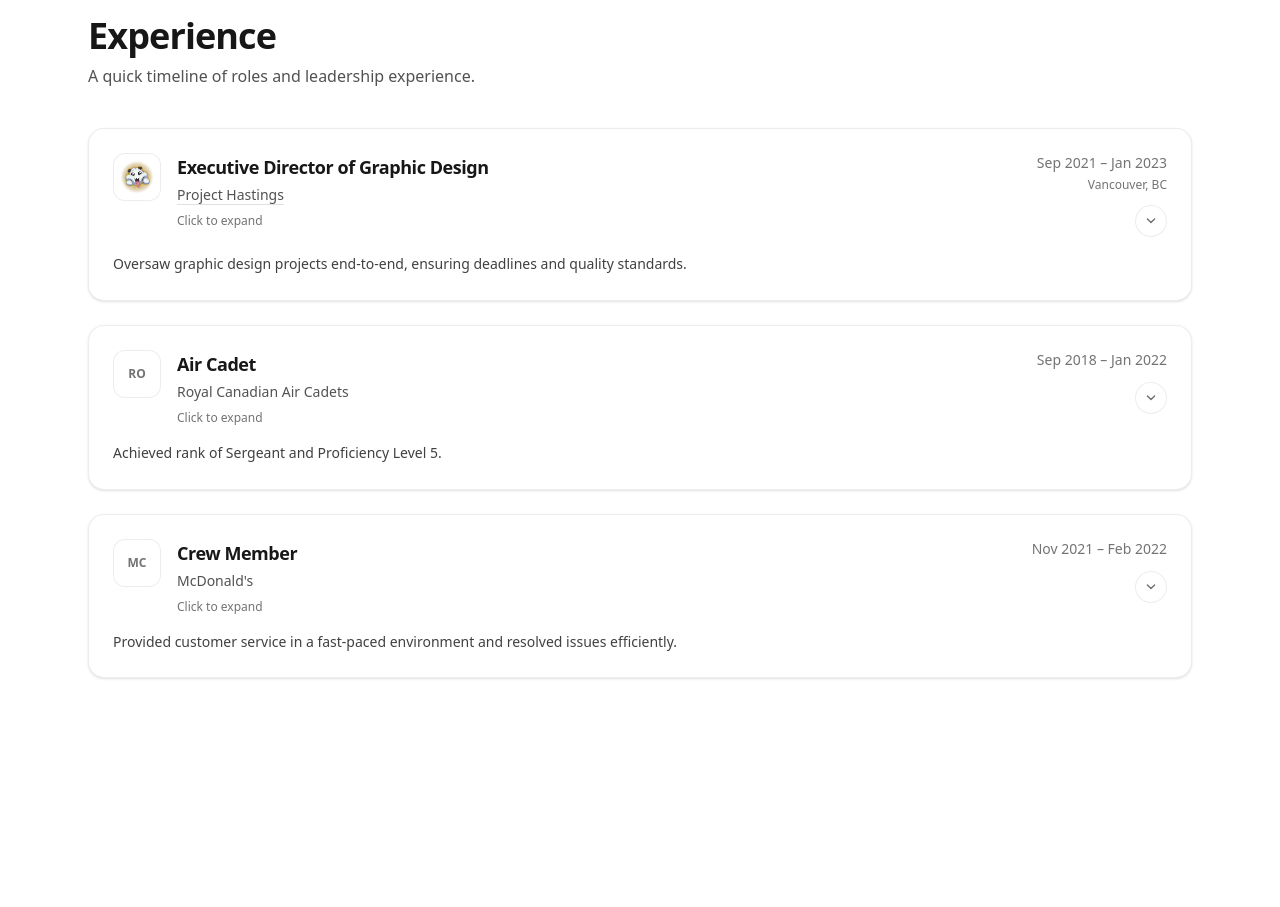
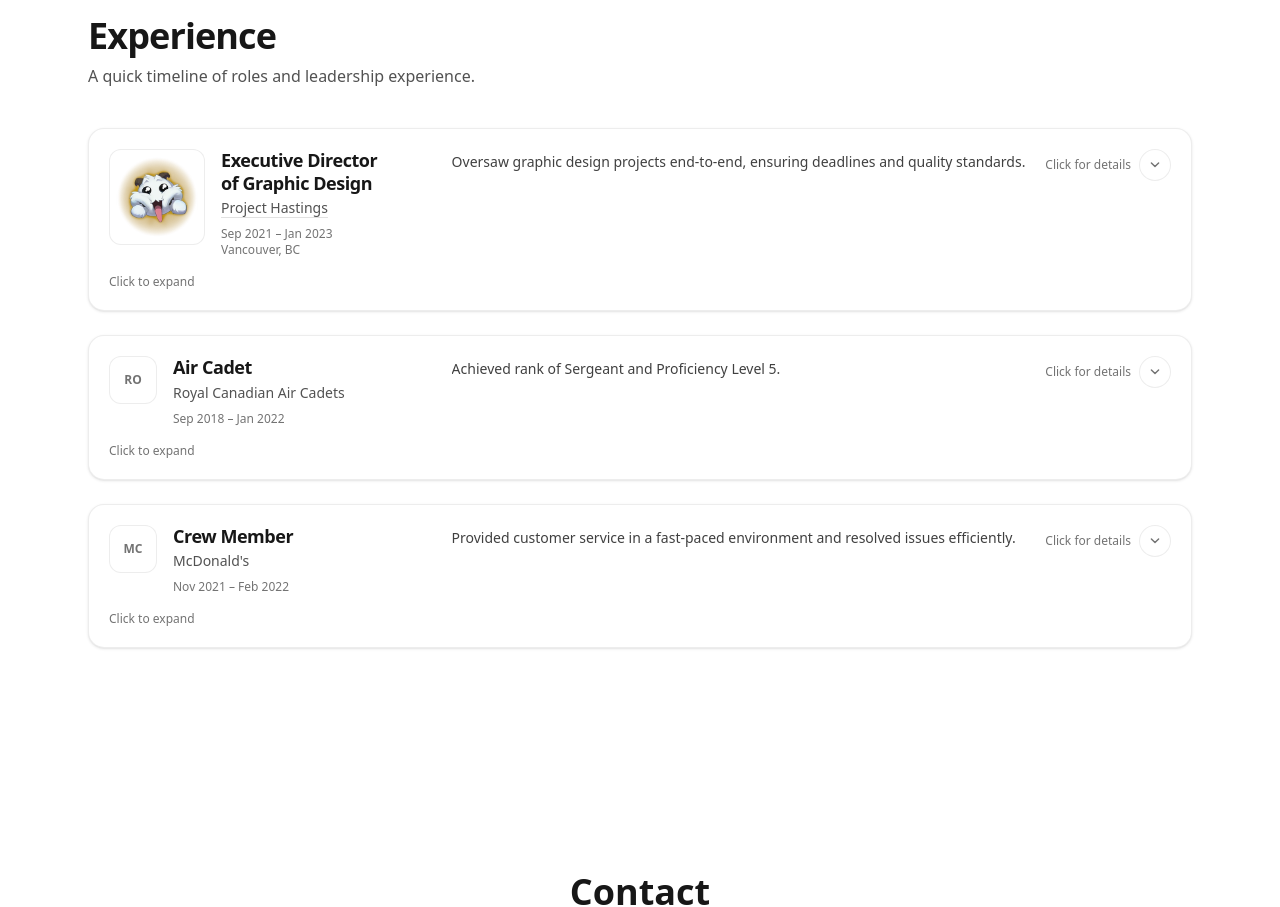
Before and after one commit to alexyangg/alexyangg.github.io, a Next.js app: page / in a window 1280 px wide. Shown: the part 1820-2727 px from the top of the page. Built offline with nearby package versions, Linux system fonts and the light colour scheme.

Commit message:
feat: Improve ExperienceCard animations

```diff
--- a/src/components/ExperienceCard.tsx
+++ b/src/components/ExperienceCard.tsx
@@ -7,47 +7,75 @@ import type { ExperienceItem } from "@/content/experience";
 
 export default function ExperienceCard({ item }: { item: ExperienceItem }) {
   const [open, setOpen] = useState(false);
-  const contentId = useId();
-
-  const toggle = () => setOpen((v) => !v);
+  const regionId = useId();
 
   return (
     <MotionConfig reducedMotion="user">
-      <article
+      {/* Smoothly animates the card’s size changes */}
+      <motion.article
+        layout="size"
+        transition={{ layout: { duration: 0.32, ease: "easeInOut" } }}
         className={[
           "rounded-2xl border border-neutral-200/70 dark:border-neutral-800/70",
-          "bg-white dark:bg-neutral-950 p-6 shadow-sm",
+          "bg-white dark:bg-neutral-950 p-4 md:p-5 shadow-sm",
           "transition",
           "hover:shadow-md hover:-translate-y-[1px]",
           "hover:border-neutral-300/70 dark:hover:border-neutral-700/70",
+          "hover:ring-2 hover:ring-neutral-200/60 dark:hover:ring-neutral-800/60",
           "focus-within:shadow-md",
-          "hover:ring-2 hover:ring-neutral-200/60 dark:hover:ring-neutral-800/60",
+          "overflow-hidden", // important for height animations
         ].join(" ")}
       >
-        {/* Whole top area is clickable */}
+        {/* Make the whole card clickable */}
         <button
           type="button"
-          onClick={toggle}
+          onClick={() => setOpen((v) => !v)}
           aria-expanded={open}
-          aria-controls={contentId}
+          aria-controls={regionId}
+          className="w-full text-left cursor-pointer outline-none"
+        >
+          <div className="relative grid gap-5 md:gap-6 md:grid-cols-[minmax(0,30%)_minmax(0,70%)] items-start">
+            <div className="absolute right-0 top-0 flex items-center gap-2">
+              <span className="text-xs text-neutral-500 dark:text-neutral-400 select-none">
+                {open ? "Hide" : "Click for details"}
+              </span>
+
+              <motion.span
+                aria-hidden="true"
+                animate={{ rotate: open ? 180 : 0 }}
+                transition={{ duration: 0.18 }}
                 className={[
-            "w-full text-left",
-            "cursor-pointer",
-            "outline-none",
+                  "inline-flex h-8 w-8 items-center justify-center rounded-full",
+                  "border border-neutral-200/70 dark:border-neutral-800/70",
+                  "bg-white dark:bg-neutral-950 text-neutral-500",
+                  "transition-colors",
+                  "group-hover:text-neutral-700 dark:group-hover:text-neutral-300",
                 ].join(" ")}
               >
-          <div className="flex items-start justify-between gap-4">
-            {/* Logo + role/company */}
-            <div className="flex items-start gap-4 min-w-0">
+                <svg width="16" height="16" viewBox="0 0 20 20" fill="none">
+                  <path
+                    d="M5.5 7.5L10 12l4.5-4.5"
+                    stroke="currentColor"
+                    strokeWidth="1.8"
+                    strokeLinecap="round"
+                    strokeLinejoin="round"
+                  />
+                </svg>
+              </motion.span>
+            </div>
+
+            {/* Left side: logo + role + company + date/location */}
+            <div className="min-w-0 pr-6 md:pr-8">
+              <div className="flex items-start gap-4">
                 {/* Logo (hyper-linked) */}
                 {item.companyUrl ? (
                   <a
                     href={item.companyUrl}
                     target="_blank"
                     rel="noreferrer"
-                  className="relative h-12 w-12 shrink-0 overflow-hidden rounded-xl border border-neutral-200/70 dark:border-neutral-800/70 bg-white dark:bg-neutral-950"
-                  onClick={(e) => e.stopPropagation()} // don’t toggle when opening the site
+                    onClick={(e) => e.stopPropagation()}
                     aria-label={`Open ${item.company} website`}
+                    className="relative h-24 w-24 shrink-0 overflow-hidden rounded-xl border border-neutral-200/70 dark:border-neutral-800/70 bg-white dark:bg-neutral-950"
                   >
                     {item.logoSrc ? (
                       <Image
@@ -86,11 +114,10 @@ export default function ExperienceCard({ item }: { item: ExperienceItem }) {
                 )}
 
                 <div className="min-w-0">
-                <h3 className="text-base md:text-lg font-semibold tracking-tight text-neutral-900 dark:text-neutral-50">
+                  <h3 className="text-base md:text-lg font-semibold tracking-tight leading-tight text-neutral-900 dark:text-neutral-50">
                     {item.role}
                   </h3>
 
-                {/* Company name (hyper-linked) */}
                   <p className="mt-1 text-sm text-neutral-600 dark:text-neutral-300 truncate">
                     {item.companyUrl ? (
                       <a
@@ -108,70 +135,58 @@ export default function ExperienceCard({ item }: { item: ExperienceItem }) {
                     )}
                   </p>
 
-                {/* hint for toggle */}
-                <p className="mt-2 text-xs text-neutral-500 dark:text-neutral-400">
+                  {/* Date/location  */}
+                  <div className="mt-2 text-xs text-neutral-500 dark:text-neutral-400">
+                    <div className="whitespace-nowrap">{item.date}</div>
+                    {item.location ? (
+                      <div className="whitespace-nowrap">{item.location}</div>
+                    ) : null}
+                  </div>
+                </div>
+              </div>
+
+              <p className="mt-4 text-xs text-neutral-500 dark:text-neutral-400">
                 {open ? "Click to collapse" : "Click to expand"}
               </p>
             </div>
-            </div>
 
-            {/* date + location */}
-            <div className="flex flex-col items-end gap-1 shrink-0">
-              <p className="text-sm text-neutral-500 whitespace-nowrap">
-                {item.date}
-              </p>
-              {item.location ? (
-                <p className="text-xs text-neutral-500 whitespace-nowrap">
-                  {item.location}
-                </p>
-              ) : null}
-
-              {/* Chevron */}
-              <motion.span
-                aria-hidden="true"
-                animate={{ rotate: open ? 180 : 0 }}
-                transition={{ duration: 0.2 }}
-                className={[
-                  "mt-2 inline-flex h-8 w-8 items-center justify-center rounded-full",
-                  "border border-neutral-200/70 dark:border-neutral-800/70",
-                  "bg-white dark:bg-neutral-950 text-neutral-500",
-                  "group-hover:text-neutral-700 dark:group-hover:text-neutral-300",
-                ].join(" ")}
+            {/* Right side: summary/impact points */}
+            <div id={regionId} className="min-w-0 pt-[2px]">
+              {/* Smoothly animated swap: height + opacity so the card doesn’t snap */}
+              <AnimatePresence initial={false} mode="sync">
+                {!open ? (
+                  <motion.div
+                    key="summary"
+                    initial={{ opacity: 0, height: 0 }}
+                    animate={{ opacity: 1, height: "auto" }}
+                    exit={{ opacity: 0, height: 0 }}
+                    transition={{ duration: 0.26, ease: "easeInOut" }}
+                    className="overflow-hidden"
                   >
-                <svg width="16" height="16" viewBox="0 0 20 20" fill="none">
-                  <path
-                    d="M5.5 7.5L10 12l4.5-4.5"
-                    stroke="currentColor"
-                    strokeWidth="1.8"
-                    strokeLinecap="round"
-                    strokeLinejoin="round"
-                  />
-                </svg>
-              </motion.span>
-            </div>
-          </div>
-
-          {/* Summary area replaces with impact points in-place */}
-          <div className="mt-4" id={contentId}>
-            <AnimatePresence mode="wait" initial={false}>
-              {!open ? (
                     <motion.p
-                  key="summary"
-                  initial={{ opacity: 0, y: 6 }}
-                  animate={{ opacity: 1, y: 0 }}
-                  exit={{ opacity: 0, y: -6 }}
+                      initial={{ y: 6 }}
+                      animate={{ y: 0 }}
+                      exit={{ y: -6 }}
                       transition={{ duration: 0.2 }}
                       className="text-sm leading-relaxed text-neutral-700 dark:text-neutral-200"
                     >
                       {item.summary}
                     </motion.p>
+                  </motion.div>
                 ) : (
                   <motion.div
                     key="impact"
-                  initial={{ opacity: 0, y: 6 }}
-                  animate={{ opacity: 1, y: 0 }}
-                  exit={{ opacity: 0, y: -6 }}
-                  transition={{ duration: 0.22 }}
+                    initial={{ opacity: 0, height: 0 }}
+                    animate={{ opacity: 1, height: "auto" }}
+                    exit={{ opacity: 0, height: 0 }}
+                    transition={{ duration: 0.28, ease: "easeInOut" }}
+                    className="overflow-hidden"
+                  >
+                    <motion.div
+                      initial={{ y: 6 }}
+                      animate={{ y: 0 }}
+                      exit={{ y: -6 }}
+                      transition={{ duration: 0.2 }}
                     >
                       <ul className="space-y-2 text-sm leading-relaxed text-neutral-700 dark:text-neutral-200">
                         {item.impactPoints.map((p) => (
@@ -182,11 +197,13 @@ export default function ExperienceCard({ item }: { item: ExperienceItem }) {
                         ))}
                       </ul>
                     </motion.div>
+                  </motion.div>
                 )}
               </AnimatePresence>
             </div>
+          </div>
         </button>
-      </article>
+      </motion.article>
     </MotionConfig>
   );
 }
```
Lines whose indentation alone changed are shown as unchanged.
